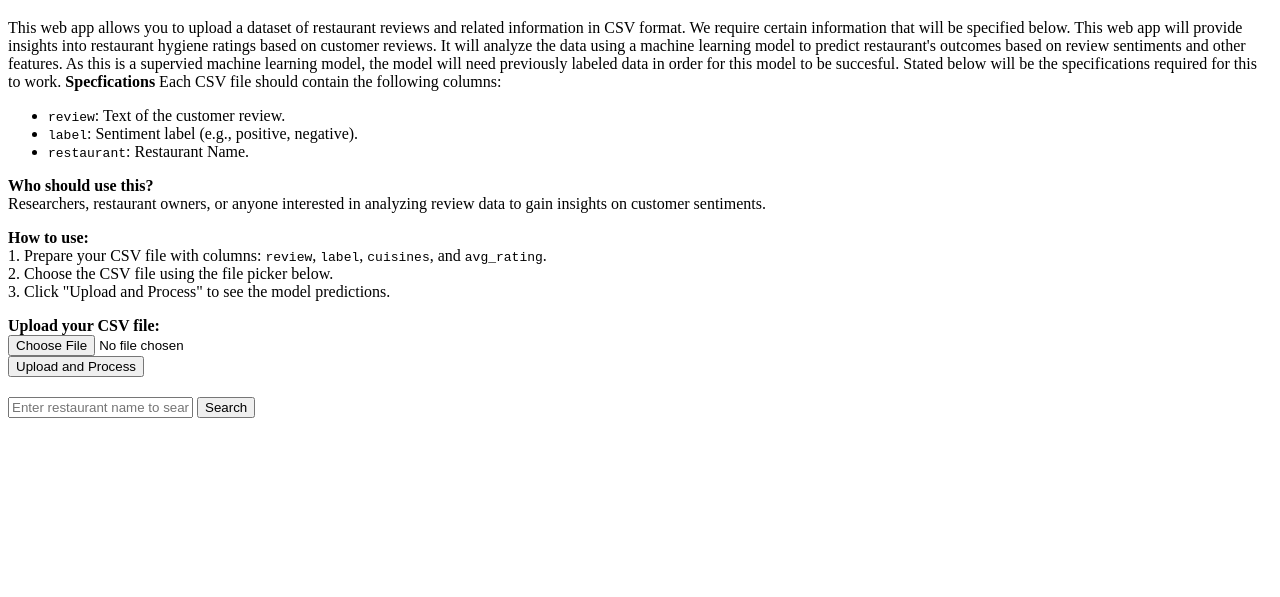
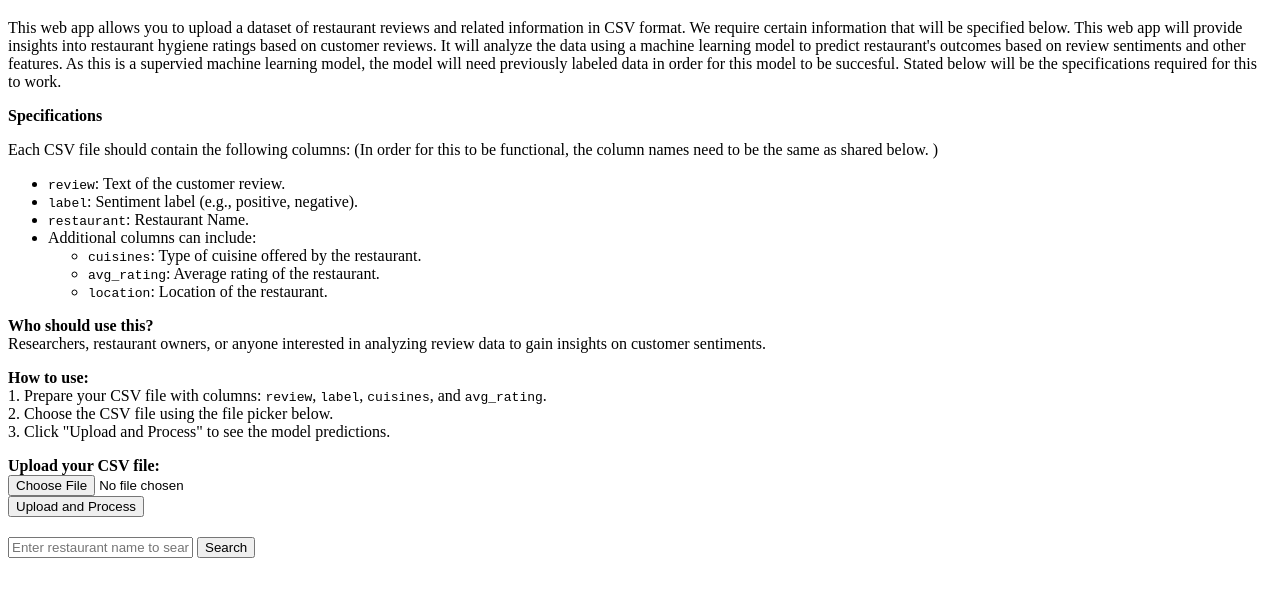
Before and after one commit to elee7587/elee7587.github.io-myapp, a plain HTML site: page index.html in a window 1280 px wide. Shown: the part 61-658 px from the top of the page. Drawn offline with Linux system fonts and the light colour scheme.

Commit message:
reformatting

```diff
--- a/index.html
+++ b/index.html
@@ -17,12 +17,23 @@
       It will analyze the data using a machine learning model to predict restaurant's outcomes based on review sentiments and other features.
       As this is a supervied machine learning model, the model will need previously labeled data in order for this model to be succesful.
       Stated below will be the specifications required for this to work.
-      <strong>Specfications</strong>
-      Each CSV file should contain the following columns:
+    </p>
+    <p>
+      <strong>Specifications</strong>
+        <p>
+          Each CSV file should contain the following columns: (In order for this to be functional, the column names need to be the same as shared below. )
+        </p>
       <ul>
         <li><code>review</code>: Text of the customer review.</li>
         <li><code>label</code>: Sentiment label (e.g., positive, negative).</li>
         <li><code>restaurant</code>: Restaurant Name.</li>
+        <li>Additional columns can include:
+          <ul>
+            <li><code>cuisines</code>: Type of cuisine offered by the restaurant.</li>
+            <li><code>avg_rating</code>: Average rating of the restaurant.</li>
+            <li><code>location</code>: Location of the restaurant.</li>
+          </ul>
+        </li>
       </ul>
     </p>
     <p>
```
